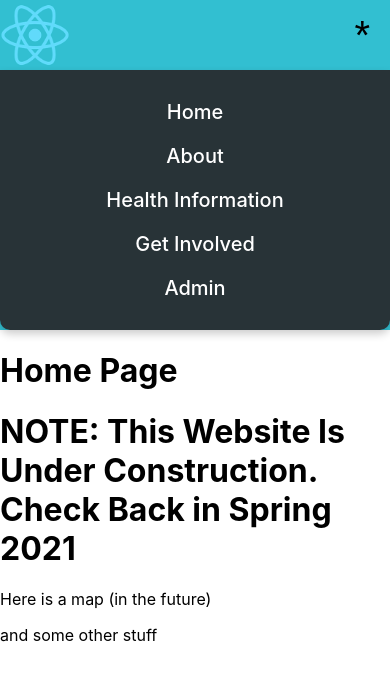
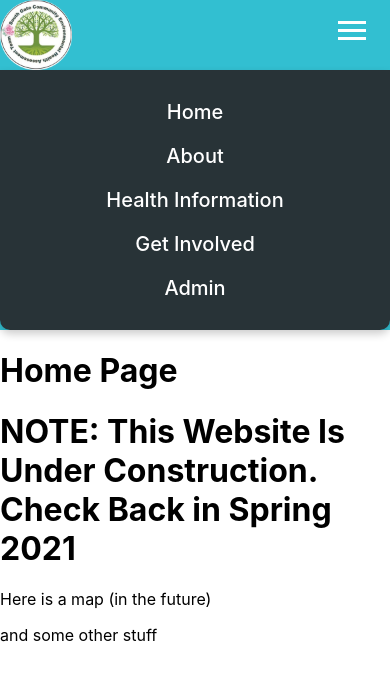
Before and after one commit to CEHAT-Clinic/dashboard, a React (Create React App) app: page / in a window 390 px wide. Shown: the top 680 px of the page. Built offline with nearby package versions, Linux system fonts and the light colour scheme.

Commit message:
changed icons, added a few comments, there's still a bug on small screen nav

```diff
--- a/src/App.tsx
+++ b/src/App.tsx
@@ -1,5 +1,4 @@
-import React, {lazy, Suspense} from 'react';
-import {BrowserRouter as Router, Switch, Route,Link, NavLink} from "react-router-dom";
+import React from 'react';
 import './App.css';
 import  NavigationBar from './components/NavigationBar';
 
--- a/src/components/NavigationBar.tsx
+++ b/src/components/NavigationBar.tsx
@@ -1,32 +1,32 @@
-import { findByLabelText } from '@testing-library/react'
 import React, {useState, useEffect} from 'react'
 import './NavigationBar.css'
 import Routes from "./Routes"
 
 
+function NavigationBar() {
+    const [isNavVisible, setIsNavVisible] = useState(true); //When isNavVisible is true, the full navigation options are displayed (only relevant for small windows)
+    const [isSmallScreen, setIsSmallScreen] = useState(false) //when on mobile or a small web browser window
 
-
-function NavigationBar() {
-    const [isNavVisible, setIsNavVisible] = useState(true);
-    const [isSmallScreen, setIsSmallScreen] = useState(false)
-
+    // Updates the state and the dom when the window size is changed
     useEffect(() => {
-        const mediaQuery = window.matchMedia("(max-width: 700px)");
-        mediaQuery.addEventListener("change",handleMediaQueryChange);
+        const screenSize = window.matchMedia("(max-width: 700px)");
+        screenSize.addEventListener("change",handleScreenChange);
 
         return () => {
-            mediaQuery.removeEventListener("change",handleMediaQueryChange);
+            screenSize.removeEventListener("change",handleScreenChange);
         };
     }, []);
 
-    const handleMediaQueryChange = (mediaQuery: { matches: any; }) => {
-        if (mediaQuery.matches){
+
+    const handleScreenChange = (screenSize: { matches: any; }) => {
+        if (screenSize.matches){
             setIsSmallScreen(true);
         } else{
             setIsSmallScreen(false)
         }
     }
 
+    // toggles the navigation
     const toggleNav = () => {
         setIsNavVisible(!isNavVisible);
     };
@@ -34,10 +34,10 @@ function NavigationBar() {
     return(
     <div>
         <header className = "Navigation_Header">
-            <img src ={require ("./logo192.png")} className= "Logo" alt= "logo" />
-            {(!isSmallScreen || isNavVisible) && (
+            <img src ={require ("./CEHAT_logo.png")} className= "Logo" alt= "logo" />  {/* cehat logo */}
+            {(isNavVisible || !isSmallScreen) && (
             <nav className = "Nav">
-                <a href ="home">Home</a>
+                <a href ="/home">Home</a>
                 <a href="/about">About</a>
                 <a href="/health">Health Information</a>
                 <a href="/involved">Get Involved</a>
@@ -45,7 +45,7 @@ function NavigationBar() {
             </nav>
             )}
             <button onClick={toggleNav} className="Burger">
-                *
+                <img src={require ("./menu-icon.png")} className= "menu-icon" alt="menu button"/>
             </button>
         </header>
         <Routes/>
--- a/src/components/Routes.tsx
+++ b/src/components/Routes.tsx
@@ -1,5 +1,5 @@
 import React, {lazy, Suspense} from 'react';
-import {BrowserRouter as Router, Switch, Route,Link, NavLink} from "react-router-dom";
+import {BrowserRouter as Router, Switch, Route} from "react-router-dom";
 
 
 // Import Pages
--- a/src/pages/Home.tsx
+++ b/src/pages/Home.tsx
@@ -1,4 +1,5 @@
 import React from "react";
+// import MapWrapper from "./../components/MapWrapper"
 
 const Home: React.FC = () => (
     <div>
@@ -6,6 +7,7 @@ const Home: React.FC = () => (
         <h1> NOTE: This Website Is Under Construction. Check Back in Spring 2021</h1>
         <p> Here is a map (in the future) </p>
         <p> and some other stuff</p>
+        {/* <MapWrapper/> */}
     </div>
 );
 
```
Also changed, not shown: src/components/CEHAT_logo.png (added), src/components/menu-icon.png (added).
